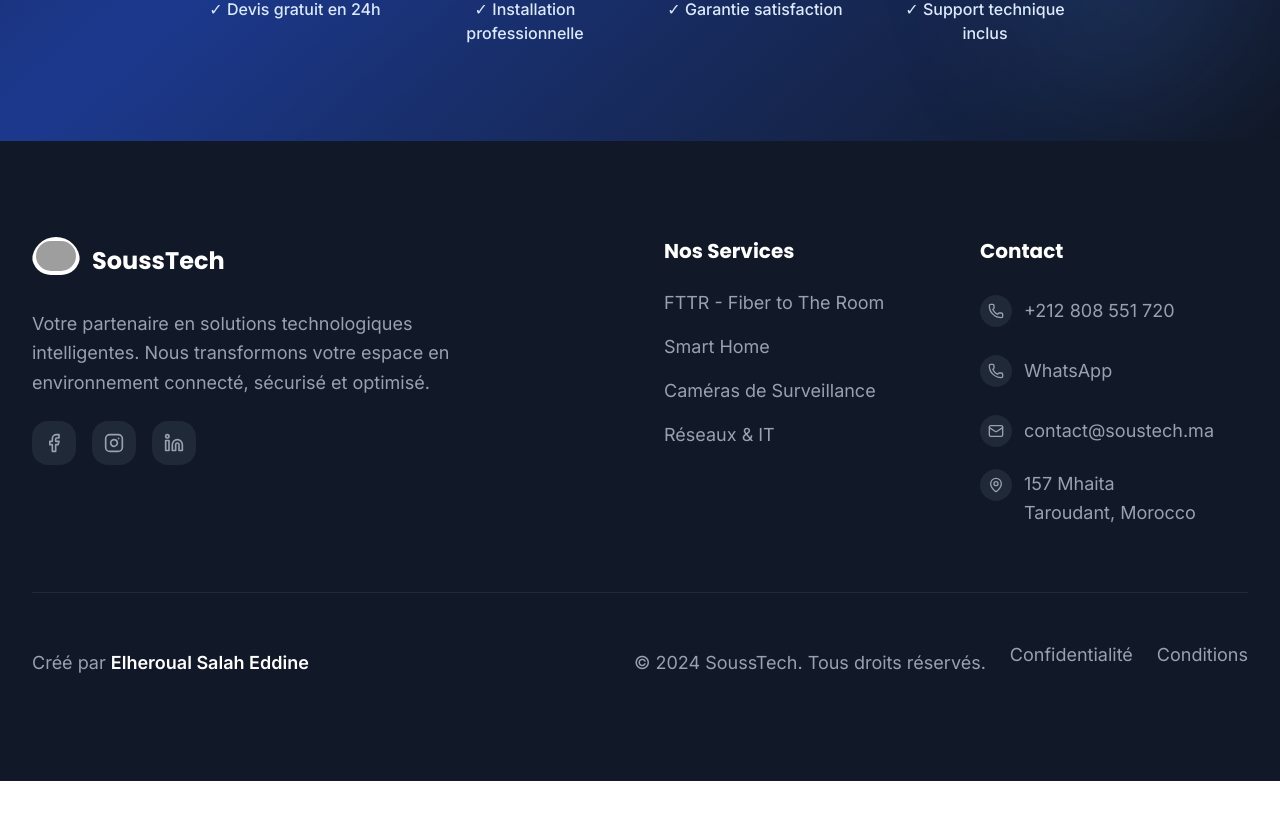
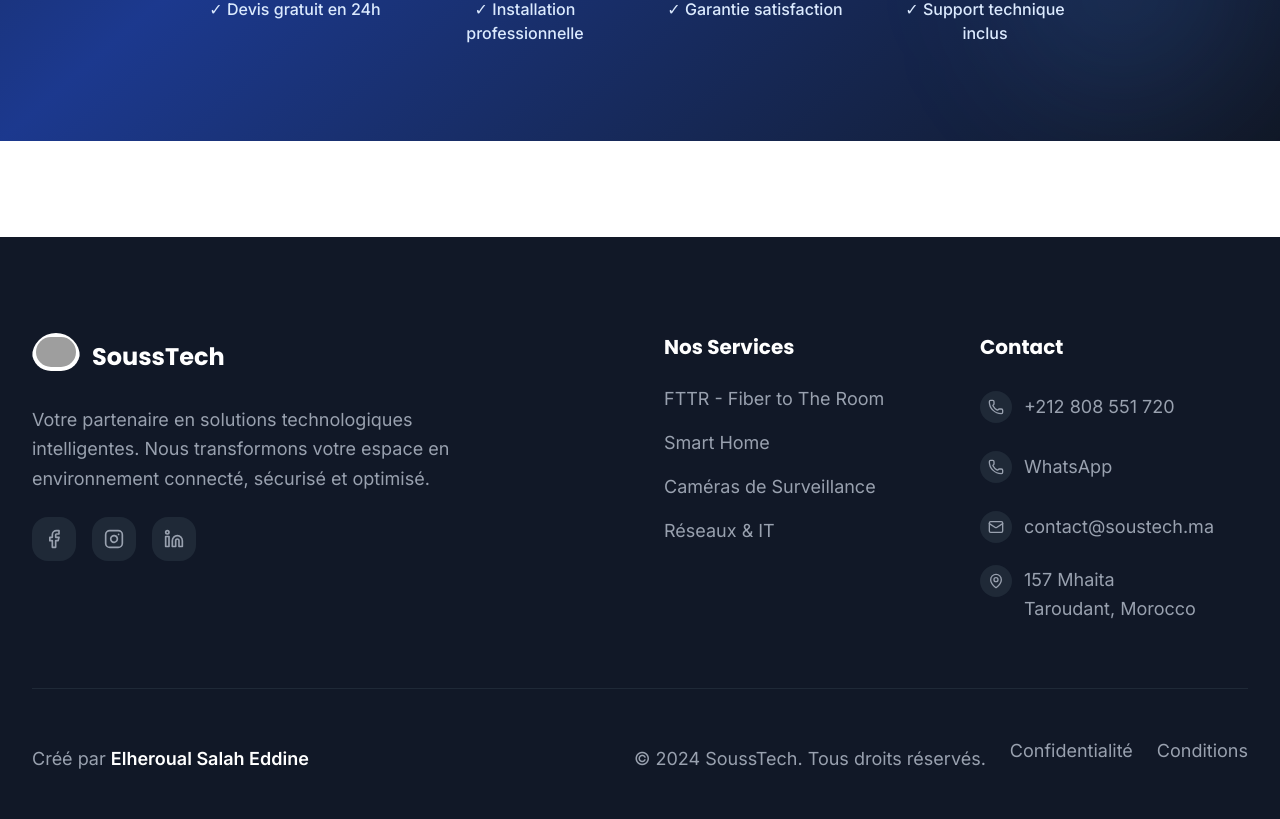
Before and after one commit to heroual/sousstech, a Next.js app: page / in a window 1280 px wide. Shown: the part 5273-6092 px from the top of the page. Before the commit the page ends 6054 px from the top, so only its background shows below. Built offline with nearby package versions, Linux system fonts and the light colour scheme; grey boxes are pictures that could not be loaded.

Commit message:
Add additional vertical space between page content and footer for improved layout balance

```diff
--- a/src/components/layout/Layout.tsx
+++ b/src/components/layout/Layout.tsx
@@ -21,6 +21,7 @@
       <Header />
       <main className="flex-grow pt-16">
         {children}
+        <div className="h-24"></div> {/* Added extra space */}
       </main>
       <Footer />
     </div>
```
